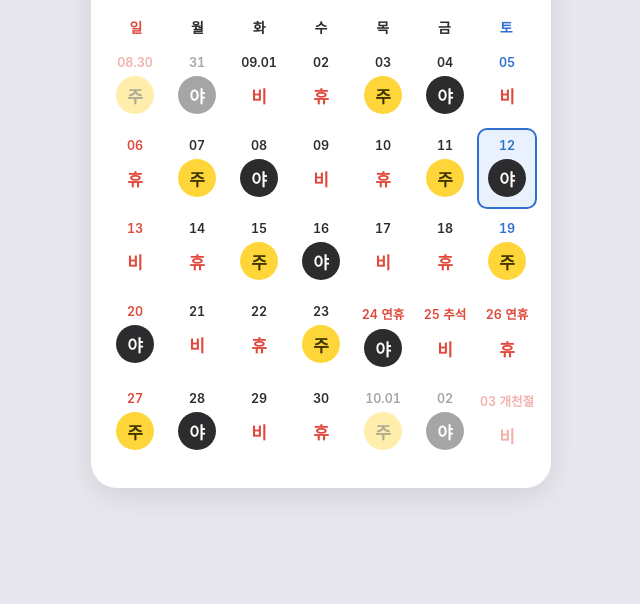
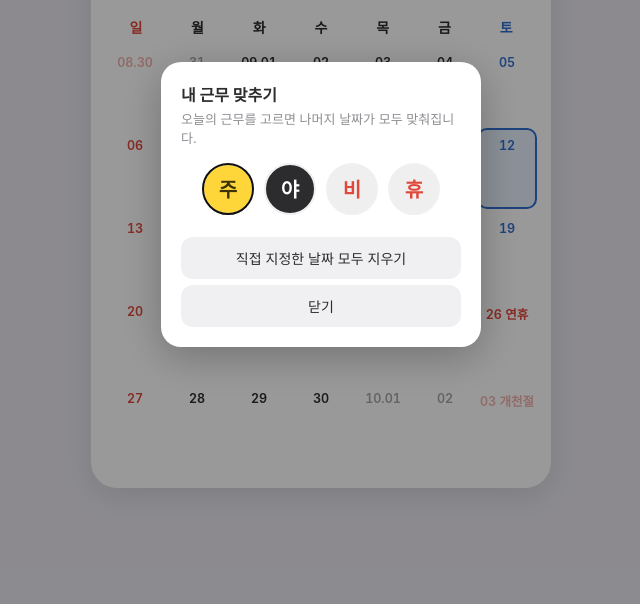
Before and after one commit to managepkm-coder/calendar, a plain HTML site: page index.html in a window 1280 px wide. Shown: the part 196-800 px from the top of the page, without its empty margins (319-959 px from the left). Drawn offline with Linux system fonts and the light colour scheme.

Commit message:
Apply the no-default rule to the web calendar
The web app carried the same baked-in anchor as the Android app, so it
too presented one 조's rotation to whoever opened it. It now shows the
month with empty days until a shift is chosen, prompts in the header
instead of naming a shift for today, and opens its chooser on first
visit. Holidays and dates still render, so the page does not look
broken while unset.

Also brings the storage wrapper the artifact build had and the repo
did not: localStorage throws outright in private windows and where site
data is blocked, which would have taken the page down rather than
falling back to an unsaved session.

Co-Authored-By: Claude Opus 5 <noreply@anthropic.com>
Claude-Session: https://claude.ai/code/session_013C33SqdFGZQDvM4kACs935

```diff
--- a/app.js
+++ b/app.js
@@ -13,20 +13,30 @@ const DAY = 86400000;
 const ANCHOR = Date.UTC(2026, 7, 30); // 2026-08-30
 
 const store = {
-  get offset() { return +(localStorage.getItem('shift.offset') || 0); },
-  set offset(v) { localStorage.setItem('shift.offset', String(((v % 4) + 4) % 4)); },
-  get overrides() { try { return JSON.parse(localStorage.getItem('shift.overrides') || '{}'); } catch { return {}; } },
-  set overrides(v) { localStorage.setItem('shift.overrides', JSON.stringify(v)); },
+  // 시크릿 모드나 사이트 데이터 차단 시 접근 자체가 예외를 던지므로 전부 감싼다
+  read(k, d) { try { return localStorage.getItem(k) ?? d; } catch { return d; } },
+  write(k, v) { try { localStorage.setItem(k, v); } catch { /* 저장 불가 - 이번 세션만 유지 */ } },
+
+  // 기준일을 코드에 박아두면 다른 조 사람에게 틀린 표가 그럴듯하게 보인다.
+  // 사용자가 한 번 고르기 전까지는 어떤 근무도 만들어내지 않는다.
+  get configured() { return this.read('shift.offset', null) !== null; },
+
+  get offset() { return +this.read('shift.offset', 0); },
+  set offset(v) { this.write('shift.offset', String(((v % 4) + 4) % 4)); },
+  get overrides() { try { return JSON.parse(this.read('shift.overrides', '{}')); } catch { return {}; } },
+  set overrides(v) { this.write('shift.overrides', JSON.stringify(v)); },
 };
 
 const pad = (n) => String(n).padStart(2, '0');
 const key = (ts) => { const d = new Date(ts); return `${d.getUTCFullYear()}-${pad(d.getUTCMonth() + 1)}-${pad(d.getUTCDate())}`; };
 const todayTs = () => { const n = new Date(); return Date.UTC(n.getFullYear(), n.getMonth(), n.getDate()); };
 
-/** 해당 날짜의 근무. 수동 지정이 있으면 그것을 우선한다. */
+/** 해당 날짜의 근무. 하루 지정이 있으면 그것을 우선한다.
+ *  주기를 아직 정하지 않았으면 null — 빈 칸으로 표시된다. */
 function shiftOf(ts) {
   const ov = store.overrides[key(ts)];
   if (ov) return EXTRA[ov] || CYCLE[+ov] || null;
+  if (!store.configured) return null;
   const n = Math.round((ts - ANCHOR) / DAY);
   return CYCLE[(((n + store.offset) % 4) + 4) % 4];
 }
@@ -42,7 +52,9 @@ function render() {
 
   const t = todayTs();
   const s = shiftOf(t);
-  $('#sub').textContent = `오늘 ${key(t).slice(5).replace('-', '.')} · ${s ? s.name : '-'}`;
+  $('#sub').textContent = s
+    ? `오늘 ${key(t).slice(5).replace('-', '.')} · ${s.name}`
+    : '⚙ 를 눌러 오늘의 근무를 먼저 정하세요';
 
   const first = Date.UTC(y, m, 1);
   const startDow = new Date(first).getUTCDay();
@@ -75,8 +87,8 @@ function render() {
 
     const sh = shiftOf(ts);
     const badge = document.createElement('div');
-    badge.className = `badge ${sh.cls}`;
-    badge.textContent = sh.k;
+    badge.className = 'badge' + (sh ? ` ${sh.cls}` : '');
+    badge.textContent = sh ? sh.k : '';
     if (store.overrides[key(ts)]) badge.classList.add('manual');
     cell.appendChild(badge);
 
@@ -146,3 +158,6 @@ document.addEventListener('touchend', (e) => {
 
 render();
 if ('serviceWorker' in navigator) navigator.serviceWorker.register('./sw.js').catch(() => {});
+
+// 아직 근무를 정하지 않았다면 바로 설정을 띄운다
+if (!store.configured) openSettings();
--- a/index.html
+++ b/index.html
@@ -48,7 +48,7 @@
     <button class="badge hyu pick" data-set="3">휴</button>
     <button class="badge off pick" data-set="연">연</button>
   </div>
-  <button class="txt" data-set="clear">기본값으로 되돌리기</button>
+  <button class="txt" data-set="clear">이 날 지정 해제 (주기대로)</button>
   <button class="txt" onclick="this.closest('dialog').close()">닫기</button>
 </dialog>
 
```
